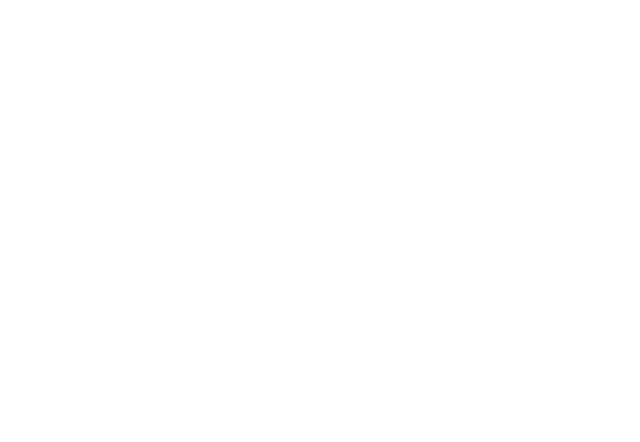
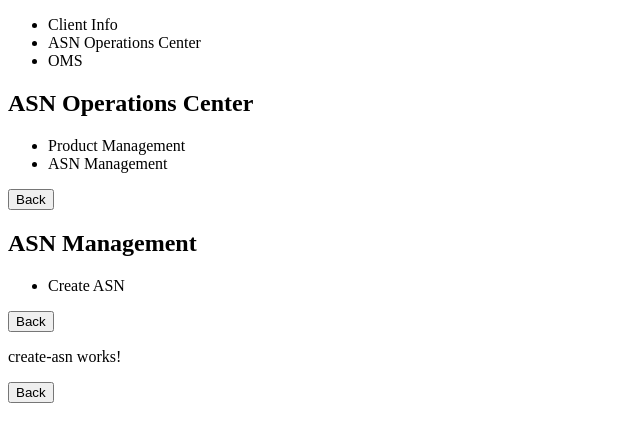
Before and after one commit to philipzhang86/mini-warehouse, an Angular app: page /client-dashboard/asn-operations-center/asn-dashboard/create-asn in a window 1280 px wide. Before the commit this address led to /. Shown: the top 442 px of the page, without its empty margins (0-640 px from the left). Built offline with nearby package versions, Linux system fonts and the light colour scheme.

Commit message:
create-asn component 0.1 added

```diff
--- a/src/app/app-routing.module.ts
+++ b/src/app/app-routing.module.ts
@@ -20,6 +20,7 @@
 import { UpdateProductComponent } from './product-dashboard/update-product/update-product.component';
 import { DeleteProductComponent } from './product-dashboard/delete-product/delete-product.component';
 import { AsnDashboardComponent } from './asn-dashboard/asn-dashboard.component';
+import { CreateAsnComponent } from './asn-dashboard/create-asn/create-asn.component';
 
 const routes: Routes = [
   { path: '', redirectTo: '/login', pathMatch: 'full' },
@@ -42,7 +43,10 @@
             ]
           },
           {
-            path: 'asn-dashboard', component: AsnDashboardComponent
+            path: 'asn-dashboard', component: AsnDashboardComponent,
+            children: [
+              { path: 'create-asn', component: CreateAsnComponent }
+            ]
           }
         ]
       }
--- a/src/app/app.module.ts
+++ b/src/app/app.module.ts
@@ -25,6 +25,7 @@
 import { UpdateProductComponent } from './product-dashboard/update-product/update-product.component';
 import { DeleteProductComponent } from './product-dashboard/delete-product/delete-product.component';
 import { AsnDashboardComponent } from './asn-dashboard/asn-dashboard.component';
+import { CreateAsnComponent } from './asn-dashboard/create-asn/create-asn.component';
 
 @NgModule({
   declarations: [
@@ -47,7 +48,8 @@
     DisplayProductInfoComponent,
     UpdateProductComponent,
     DeleteProductComponent,
-    AsnDashboardComponent
+    AsnDashboardComponent,
+    CreateAsnComponent
   ],
   imports: [
     BrowserModule,
--- a/src/app/asn-dashboard/asn-dashboard.component.html
+++ b/src/app/asn-dashboard/asn-dashboard.component.html
@@ -1,3 +1,9 @@
-<p>asn-dashboard works!</p>
-<button (click)="goBack()">Back</button>
-<router-outlet></router-outlet>
+<div class="asn-dashboard">
+  <h2>ASN Management</h2>
+  <ul>
+    <li routerLink="create-asn">Create ASN</li>
+  </ul>
+
+  <button (click)="goBack()">Back</button>
+  <router-outlet></router-outlet>
+</div>
--- /dev/null
+++ b/src/app/asn-dashboard/create-asn/create-asn.component.html
@@ -0,0 +1,4 @@
+<p>create-asn works!</p>
+
+<button (click)="goBack()">Back</button>
+<router-outlet></router-outlet>
--- /dev/null
+++ b/src/app/asn-dashboard/create-asn/create-asn.component.ts
@@ -0,0 +1,25 @@
+import { Component, OnInit } from '@angular/core';
+import { Router } from '@angular/router';
+import { HttpClient, HttpHeaders } from '@angular/common/http';
+import { AuthService } from 'src/app/auth.service';
+
+@Component({
+  selector: 'app-create-asn',
+  templateUrl: './create-asn.component.html',
+  styleUrls: ['./create-asn.component.scss']
+})
+export class CreateAsnComponent implements OnInit {
+
+  constructor(
+    private http: HttpClient,
+    private router: Router,
+    private authService: AuthService
+  ) { }
+
+  ngOnInit(): void {
+  }
+
+  goBack(): void {
+    this.router.navigate(['/client-dashboard/asn-operations-center/asn-dashboard']);
+  }
+}
```
Also changed, not shown: src/app/asn-dashboard/create-asn/create-asn.component.scss (added), 1 other file (tests, documents, lock files or other folders).
